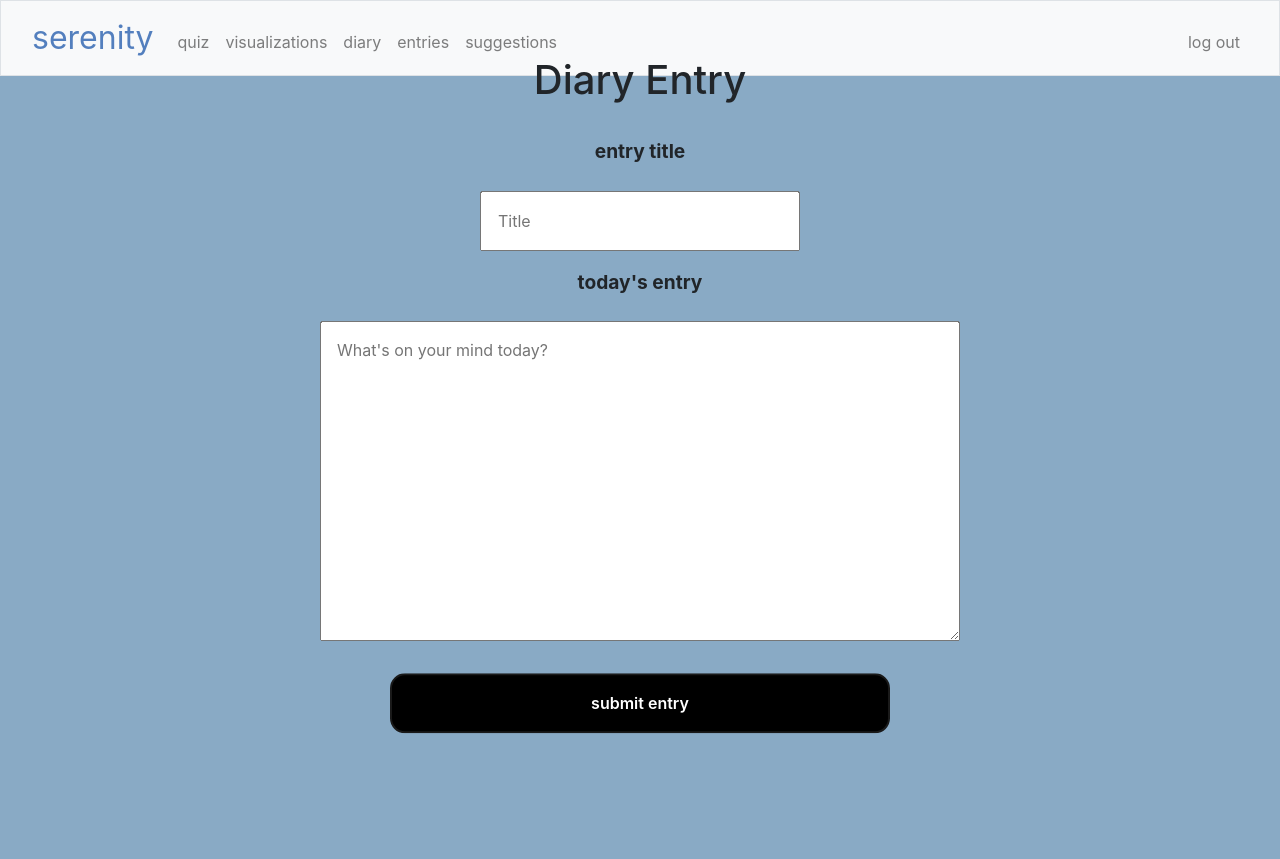
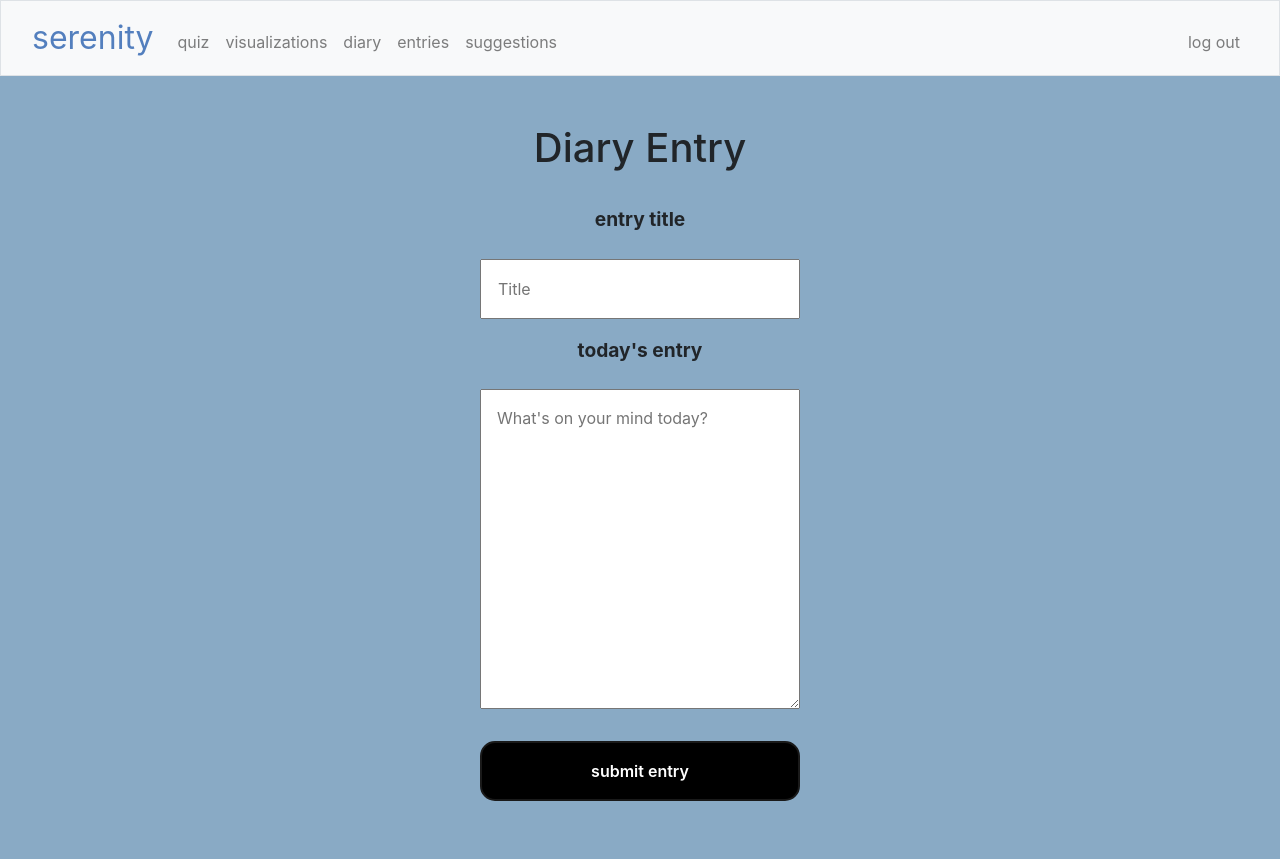
Before and after one commit to kelseyywu/serenity, a Flask app: page /diary in a window 1280 px wide. Before the commit the page ends 734 px from the top, so only its background shows below. Run offline with Flask 2, Linux system fonts and the light colour scheme; a user stored in the database is signed in; some libraries are stand-ins or nearby versions.

Commit message:
Sun, Dec 5, 2021, 4:37 PM +00:00

```diff
--- a/static/styles.css
+++ b/static/styles.css
@@ -93,7 +93,7 @@ nav .navbar-brand .blue
 }
 
 .entry-text-box {
-    width: 100%;
+    width: 20em;
     height: 20em;
     margin: 1em auto;
     padding: 1em;
@@ -145,7 +145,7 @@ nav .navbar-brand .blue
     user-select: none;
     -webkit-user-select: none;
     touch-action: manipulation;
-    width: 500px;
+    width: 20em;
     will-change: transform;
 }
 
--- a/templates/diary.html
+++ b/templates/diary.html
@@ -22,7 +22,6 @@
     </head>
 
     <body class="background">
-        <div class="content">
             <header><h1 style="text-align:center">Diary Entry</h1></header>
             <br>
             <form id="entryForm" action="/diary" method="post">
@@ -30,10 +29,9 @@
                 <input type="text" name="entry-title" id="entry-title" class="entry-text-title" placeholder="Title"/>
                 <label for="entry" class="journal-label">today's entry</label>
                 <textarea name="entry" id="entry" class="entry-text-box" placeholder="What's on your mind today?"></textarea>
+                <br>
                 <button class="button" type="submit">submit entry</button>
             </form>
-
-        </div>
     </body>
 
 </html>
```
Also changed, not shown: serenity.db, 1 other file.
